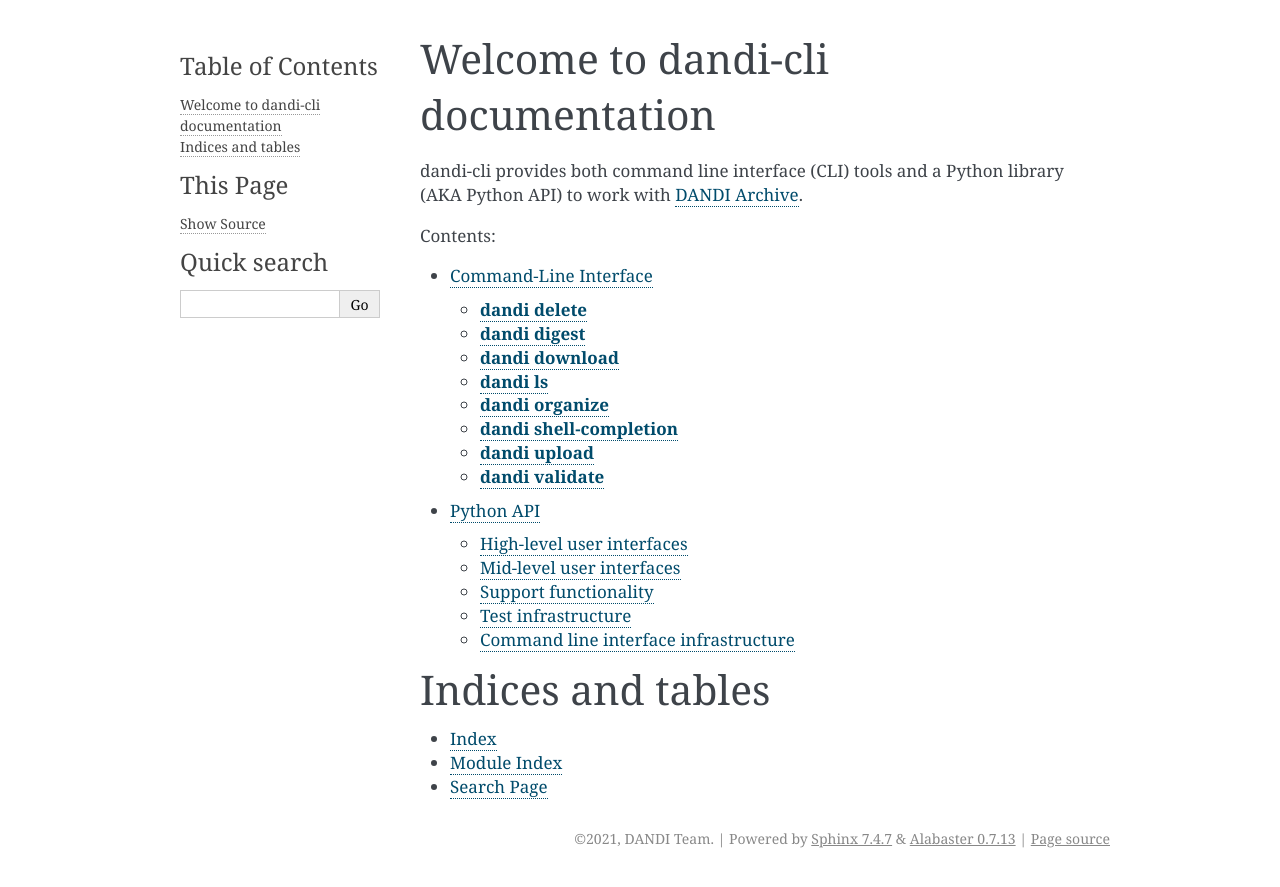
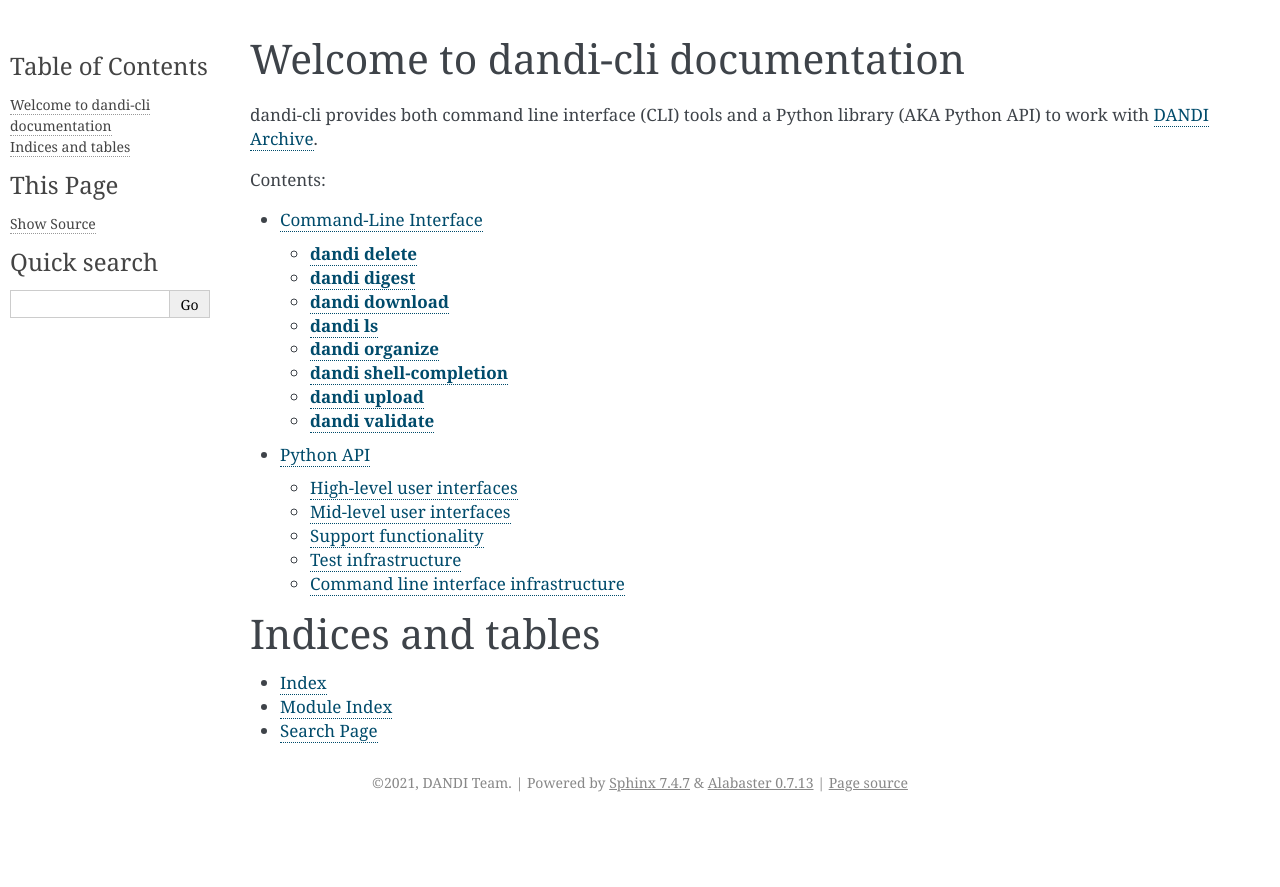
Before and after one commit to dandi/dandi-cli, a Sphinx documentation site: the page built from docs/source/index.rst, in a window 1280 px wide. Shown: the top 887 px of the page. Built offline with Sphinx 7.4.7, drawn with Linux system fonts in a browser that asks for light colours.

Commit message:
Stretch the doc to the screen width
Default alabaster"s width is too narrow and causes too many word
and signature wraps.  I would leave it to the user to decide which
width they want.  someone with more CSS knowledge could make it a bit more dynamic
but default is really suboptimal IMHO

```diff
--- /dev/null
+++ b/docs/source/_static/custom.css
@@ -0,0 +1,5 @@
+@import './alabaster.css';  /* for Alabaster */
+
+div.footer {
+    text-align: center;
+}
--- a/docs/source/conf.py
+++ b/docs/source/conf.py
@@ -49,8 +49,13 @@
 # a list of builtin themes.
 #
 html_theme = "alabaster"
+html_theme_options = {
+    "page_width": "auto",
+    "body_max_width": "auto",
+}
+html_style = "custom.css"
 
 # Add any paths that contain custom static files (such as style sheets) here,
 # relative to this directory. They are copied after the builtin static files,
 # so a file named "default.css" will overwrite the builtin "default.css".
-# html_static_path = ["_static"]
+html_static_path = ["_static"]
```
